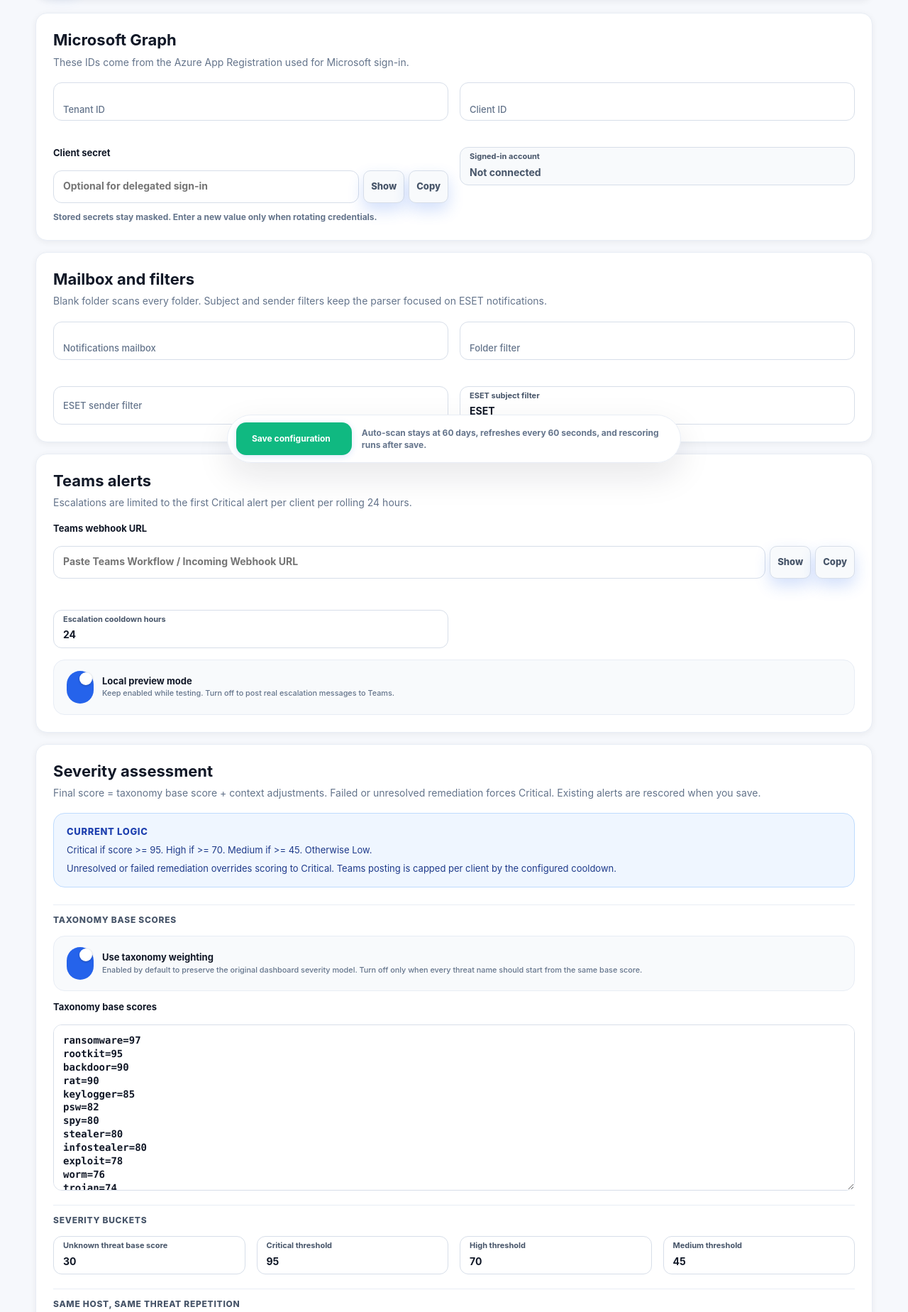
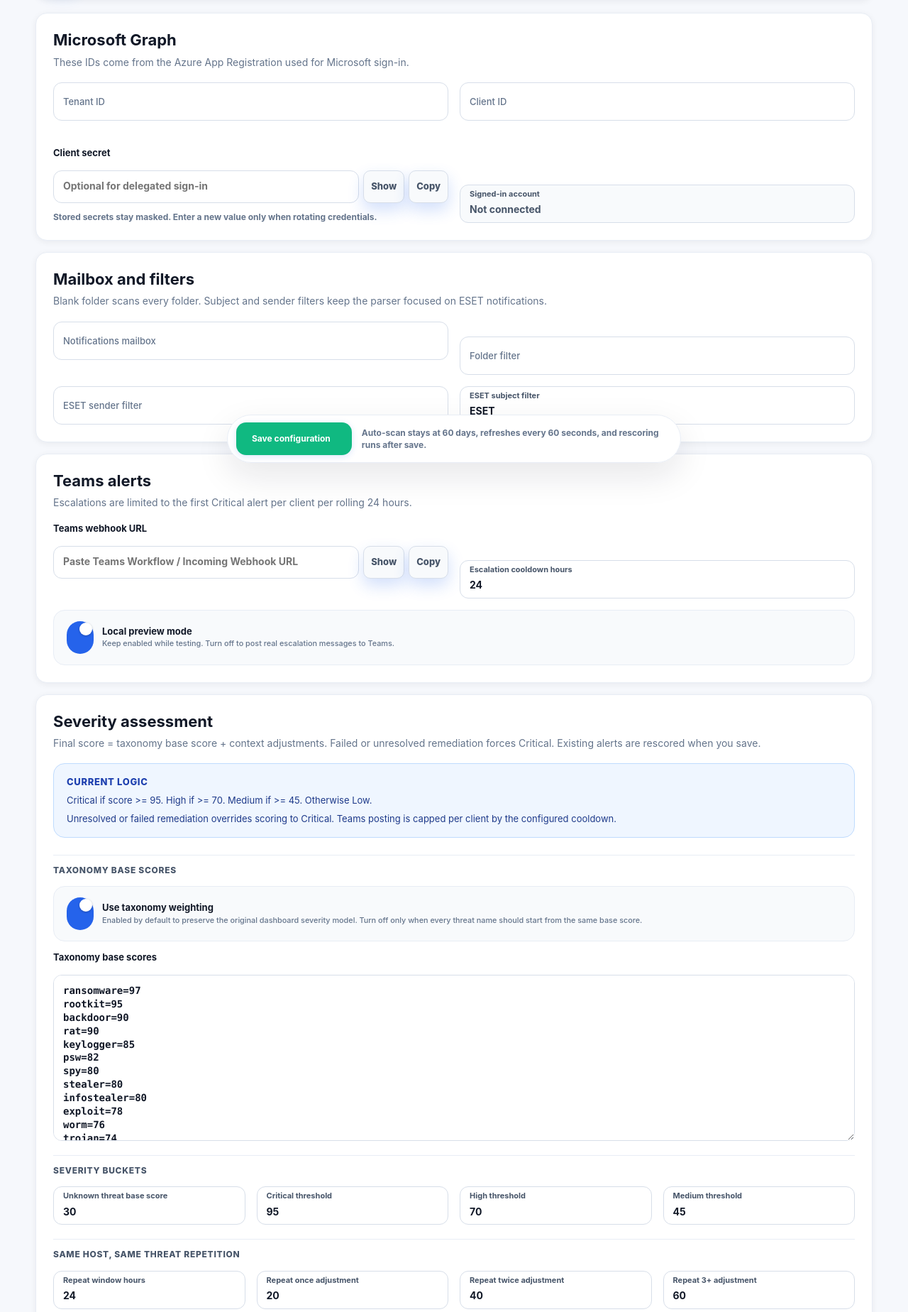
Before and after one commit to redstonejh/IT-Alert-Monitor, a FastAPI app: page /settings in a window 1280 px wide. Shown: the part 130-1978 px from the top of the page at 71% size. Run offline with FastAPI, Linux system fonts and the light colour scheme; data that the repository does not hold is empty.

Commit message:
UI: Fix floating label centering, icon-btn outline, webhook width, grid alignment
- fl-lbl: use top:27px instead of top:50% so label centers within the
  54px input, not within the taller wrapper (which includes field-error space)
- icon-btn: add outline:0 to suppress browser default blue focus ring on
  Show/Copy buttons
- form-grid: align-items:end so fixed-label fields (Client secret) and
  floating-label fields (Signed-in account) bottom-align in the same row
- Teams webhook URL: remove full-span so it sits half-width alongside
  Escalation cooldown hours instead of spanning the full page width

Co-Authored-By: Claude Sonnet 4.6 <noreply@anthropic.com>

```diff
--- a/app/static/style.css
+++ b/app/static/style.css
@@ -825,6 +825,7 @@ pre {
   display: grid;
   grid-template-columns: repeat(2, minmax(0, 1fr));
   gap: 16px;
+  align-items: end;
 }
 
 .form-grid label {
@@ -885,7 +886,7 @@ pre {
 .fl-lbl {
   position: absolute;
   left: 14px;
-  top: 50%;
+  top: 27px;
   transform: translateY(-50%);
   color: var(--muted);
   font-size: 13px;
@@ -2699,6 +2700,7 @@ pre {
   font-size: 11px;
   font-weight: 800;
   letter-spacing: 0;
+  outline: 0;
   transition: background .14s ease, border-color .14s ease, color .14s ease, box-shadow .14s ease;
 }
 
--- a/app/templates/acronis_settings.html
+++ b/app/templates/acronis_settings.html
@@ -94,7 +94,7 @@
       <p>Shared with ESET monitor. Escalations are capped per client by the configured cooldown.</p>
     </div>
     <div class="form-grid">
-      <label class="full-span">
+      <label>
         <span class="lbl-fixed">Teams webhook URL</span>
         <div class="secret-control">
           <input type="password" name="teams_webhook_url" placeholder="{{ config.teams_webhook_url_masked or 'Paste Teams Workflow / Incoming Webhook URL' }}" data-secret data-validate="teams-webhook" autocomplete="off">
--- a/app/templates/base.html
+++ b/app/templates/base.html
@@ -4,7 +4,7 @@
   <meta charset="utf-8">
   <meta name="viewport" content="width=device-width, initial-scale=1">
   <title>ESET Alert Monitor</title>
-  <link rel="stylesheet" href="/static/style.css?v=20260519-floatlabels">
+  <link rel="stylesheet" href="/static/style.css?v=20260519-fl2">
 </head>
 <body>
   <main class="page">
@@ -14,6 +14,6 @@
     {% block content %}{% endblock %}
   </main>
   <div class="toast-stack" aria-live="polite" aria-atomic="true"></div>
-  <script src="/static/app.js?v=20260519-floatlabels"></script>
+  <script src="/static/app.js?v=20260519-fl2"></script>
 </body>
 </html>
--- a/app/templates/settings.html
+++ b/app/templates/settings.html
@@ -103,7 +103,7 @@
       <p>Escalations are limited to the first Critical alert per client per rolling 24 hours.</p>
     </div>
     <div class="form-grid">
-      <label class="full-span">
+      <label>
         <span class="lbl-fixed">Teams webhook URL</span>
         <div class="secret-control">
           <input type="password" name="teams_webhook_url" placeholder="{{ config.teams_webhook_url_masked or 'Paste Teams Workflow / Incoming Webhook URL' }}" data-secret data-validate="teams-webhook" autocomplete="off">
```
